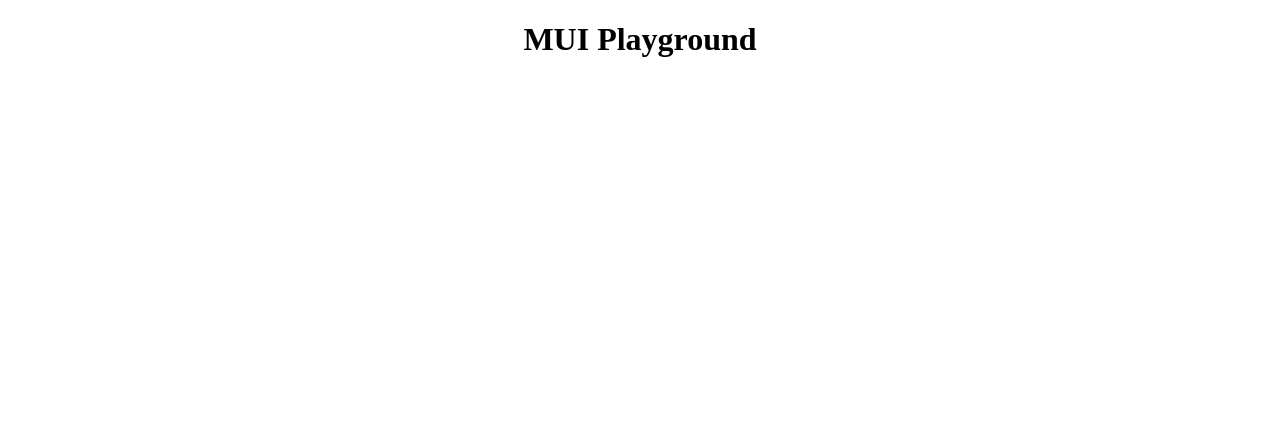
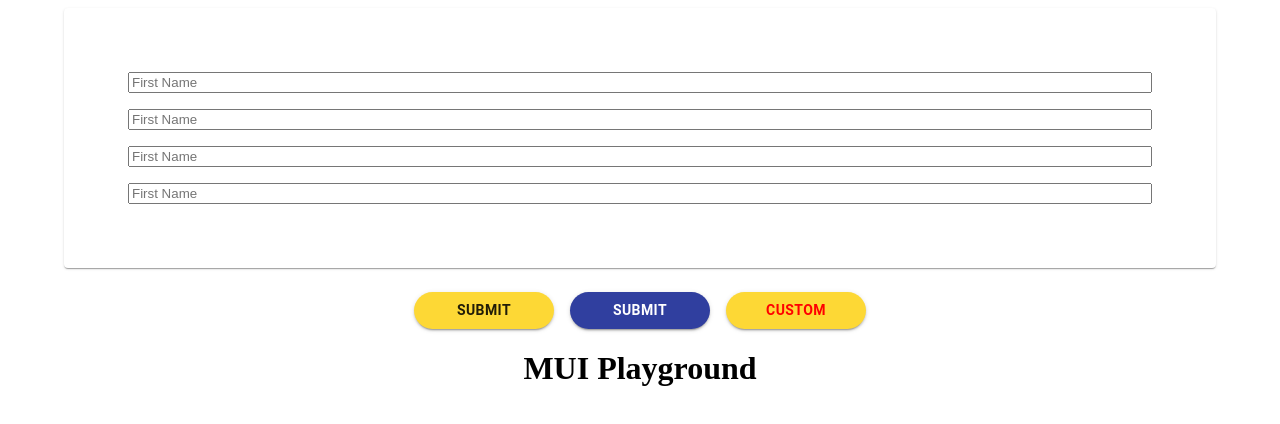
Before and after one commit to iota-unum/mui-tutorial, a React (Create React App) app: page / in a window 1280 px wide. Shown: the top 424 px of the page. Built offline with nearby package versions, Linux system fonts and the light colour scheme.

Commit message:
first customization with theming

```diff
--- a/src/App.js
+++ b/src/App.js
@@ -1,9 +1,31 @@
+import { Button, Container, Paper, Stack } from '@mui/material';
 import './App.css';
+import MyButton from './styles/MyButton';
 
 function App() {
   return (
-    <div className="App">
-     <h1>MUI Playground</h1>
+    <div className='App'>
+      <Container>
+        <Paper sx={{padding:'4em', }} >
+          <Stack spacing={2}>
+            <input fullWidth placeholder='First Name' />
+            <input fullWidth placeholder='First Name' />
+            <input fullWidth placeholder='First Name' />
+            <input fullWidth placeholder='First Name' />
+          </Stack>
+        </Paper>
+
+
+      </Container>
+        <Stack direction='row' spacing={2} justifyContent='center' mt={3}>
+
+        <Button variant='contained' borderRadius='50%' > Submit </Button>
+        <Button variant='contained' color='secondary' > Submit </Button>
+        <MyButton variant='contained'>Custom</MyButton>
+
+        </Stack>
+
+      <h1>MUI Playground</h1>
     </div>
   );
 }
--- a/src/index.js
+++ b/src/index.js
@@ -1,13 +1,19 @@
+import { ThemeProvider } from '@emotion/react';
 import React from 'react';
 import ReactDOM from 'react-dom/client';
 
 import App from './App';
+import theme from './styles/styles';
 
 const root = ReactDOM.createRoot(document.getElementById('root'));
 root.render(
+
+  <ThemeProvider theme = {theme}>
   <React.StrictMode>
     <App />
   </React.StrictMode>
+
+  </ThemeProvider>
 );
 
 // If you want to start measuring performance in your app, pass a function
--- /dev/null
+++ b/src/styles/MyButton.js
@@ -0,0 +1,11 @@
+import { Button } from "@mui/material";
+
+import { styled } from "@mui/material";
+
+
+const MyButton = styled(Button)(()=>({
+    borderRadius: '4em',
+    color: 'red'
+}))
+
+export default MyButton
--- /dev/null
+++ b/src/styles/styles.js
@@ -0,0 +1,31 @@
+import { createTheme } from '@mui/material';
+
+const theme = createTheme({
+  palette: {
+    type: 'light',
+    primary: {
+      main: '#fdd835',
+    },
+    secondary: {
+      main: '#303f9f',
+    },
+    background: {
+      default: '#e8eaf6',
+    },
+  },
+
+  components : {
+    MuiButton: {
+      styleOverrides: {
+        root: {
+          borderRadius: '3em',
+          width: '10em',
+          fontWeight: 'bolder'
+        }
+      }
+    }
+  }
+});
+
+
+export default theme
```
